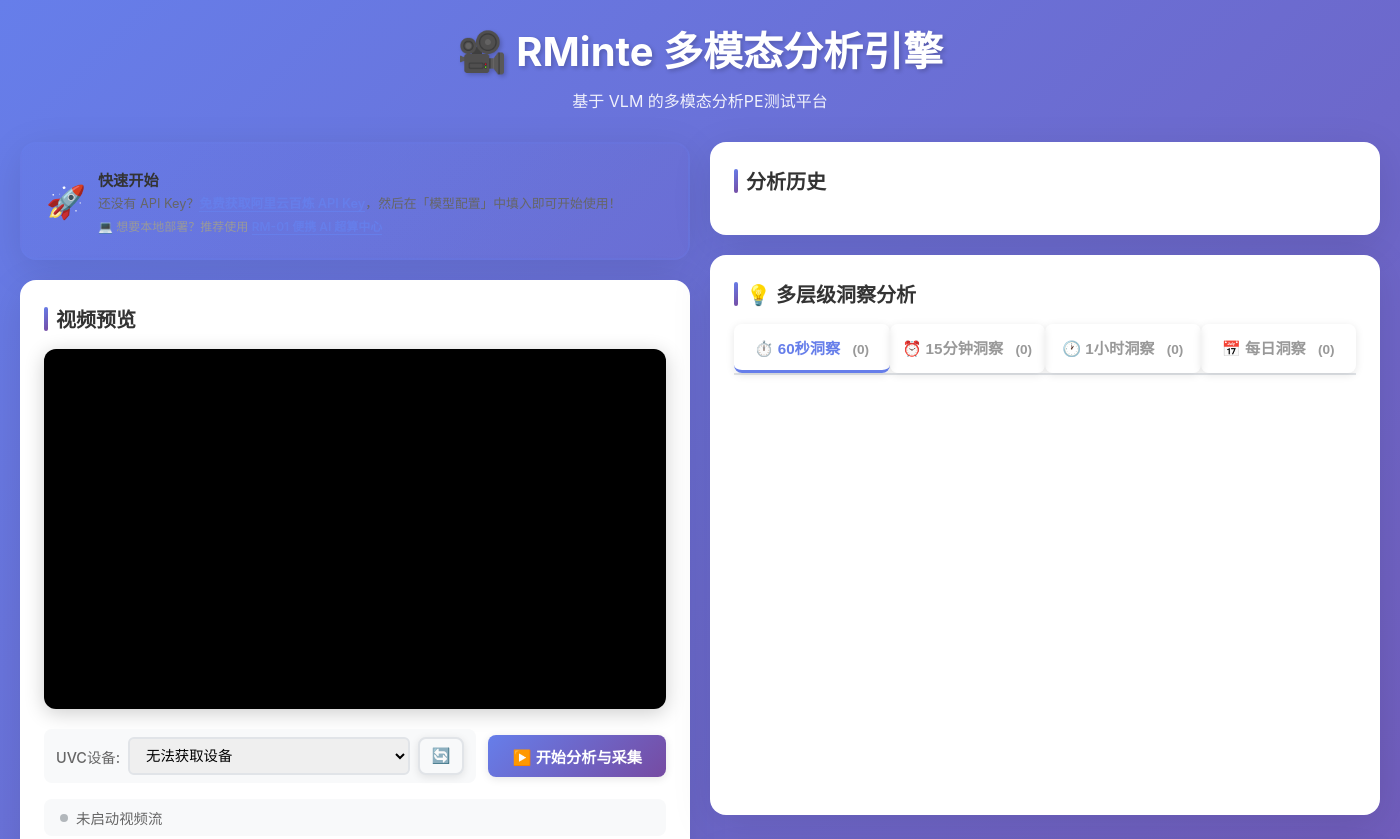
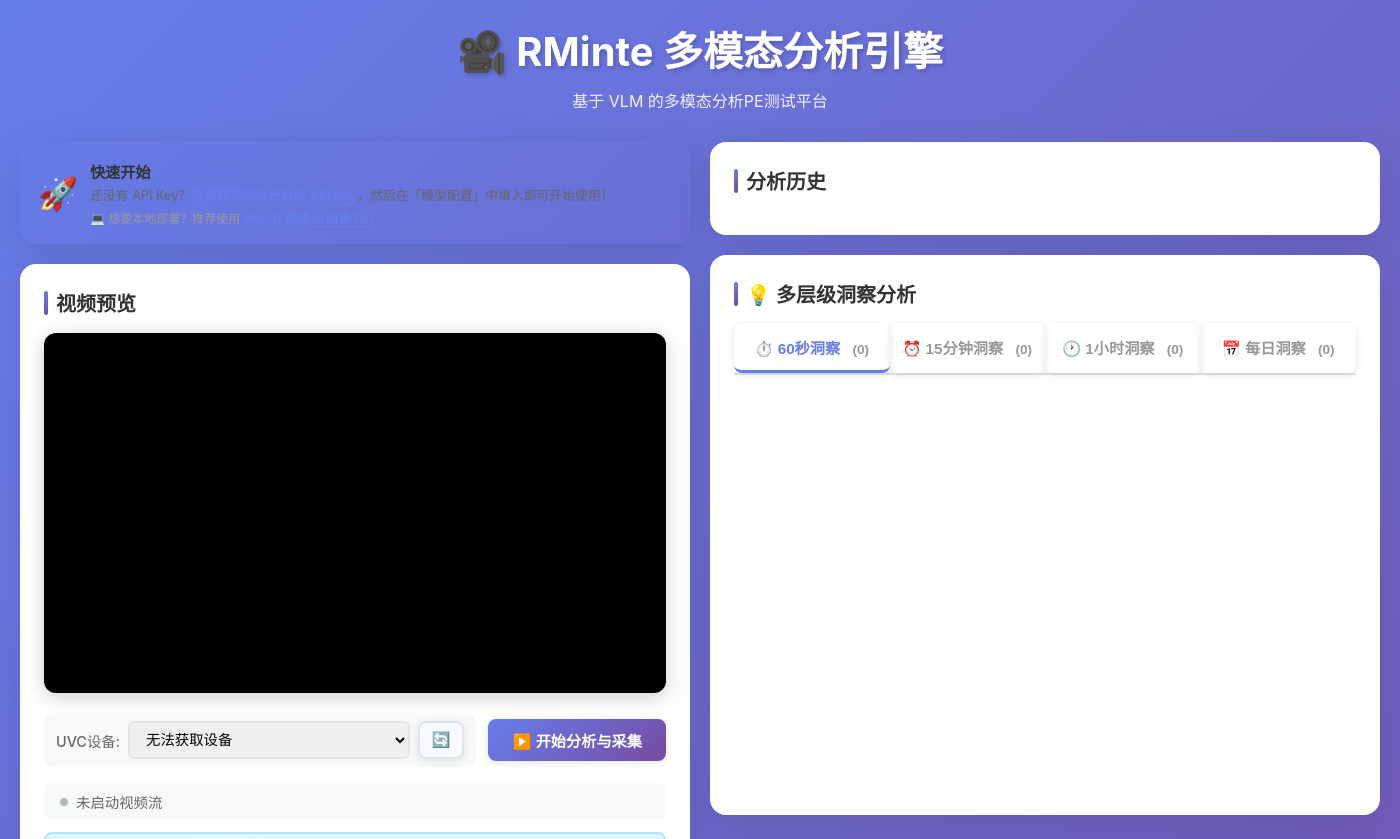
Before and after one commit to thomas-hiddenpeak/vlmA, an Electron app: page public/index.html in a window 1400 px wide. Shown: the top 839 px of the page. Drawn offline with nearby package versions, Linux system fonts and the light colour scheme.

Commit message:
fix: 修复快速开始组件缺失内边距
- 添加 padding: 16px 确保内容不紧贴边框
- 保持其他样式（渐变背景、边框、阴影）正常显示
- 修复内联样式覆盖导致的样式丢失问题

```diff
--- a/public/index.html
+++ b/public/index.html
@@ -771,7 +771,7 @@
       <!-- 左侧容器：快速开始 + 视频预览 + 系统配置 -->
       <div style="display: flex; flex-direction: column; gap: 20px;">
         <!-- 快速开始提示 -->
-        <div class="card" style="background: linear-gradient(135deg, rgba(102, 126, 234, 0.05) 0%, rgba(118, 75, 162, 0.05) 100%); border: 2px solid rgba(102, 126, 234, 0.2);">
+        <div class="card" style="background: linear-gradient(135deg, rgba(102, 126, 234, 0.05) 0%, rgba(118, 75, 162, 0.05) 100%); border: 2px solid rgba(102, 126, 234, 0.2); padding: 16px;">
           <div style="display: flex; align-items: center; gap: 12px;">
             <div style="font-size: 2rem;">🚀</div>
             <div style="flex: 1;">
```
